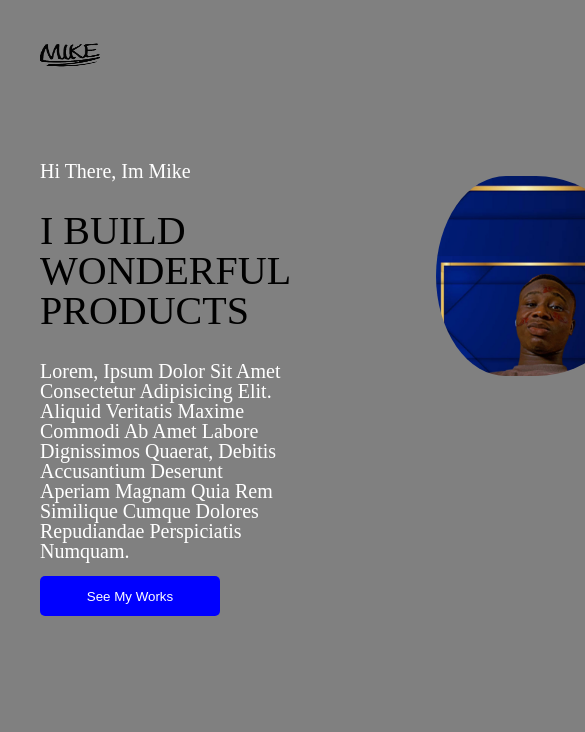
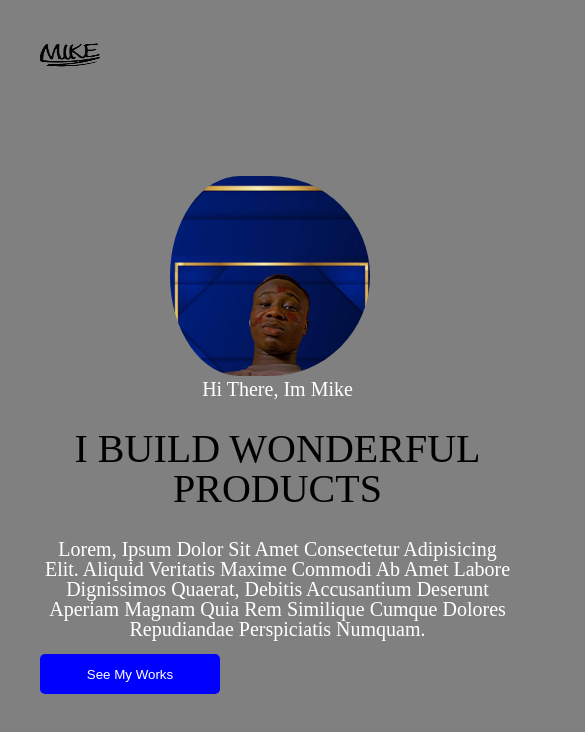
Before and after one commit to mikeisnotakid/Portfolio, a plain HTML site: page index.html in a window 390 px wide. Shown: the top 732 px of the page, 585 px wide, since content can reach past the window. Drawn offline with Linux system fonts and the light colour scheme.

Commit message:
New Version

```diff
--- a/styles/style.css
+++ b/styles/style.css
@@ -186,6 +186,25 @@ nav{
     padding-left: 30px;
     border-radius: 200px;
 }
+.herobox1 {
+    width: 95%;
 
 
 }
+
+.herobox2 {
+    margin-left: -71px;
+
+
+
+
+}
+main {
+    min-height: 300px;
+    display:flex;
+    flex-direction: column-reverse;
+    text-align: center;
+}
+
+
+}
```
